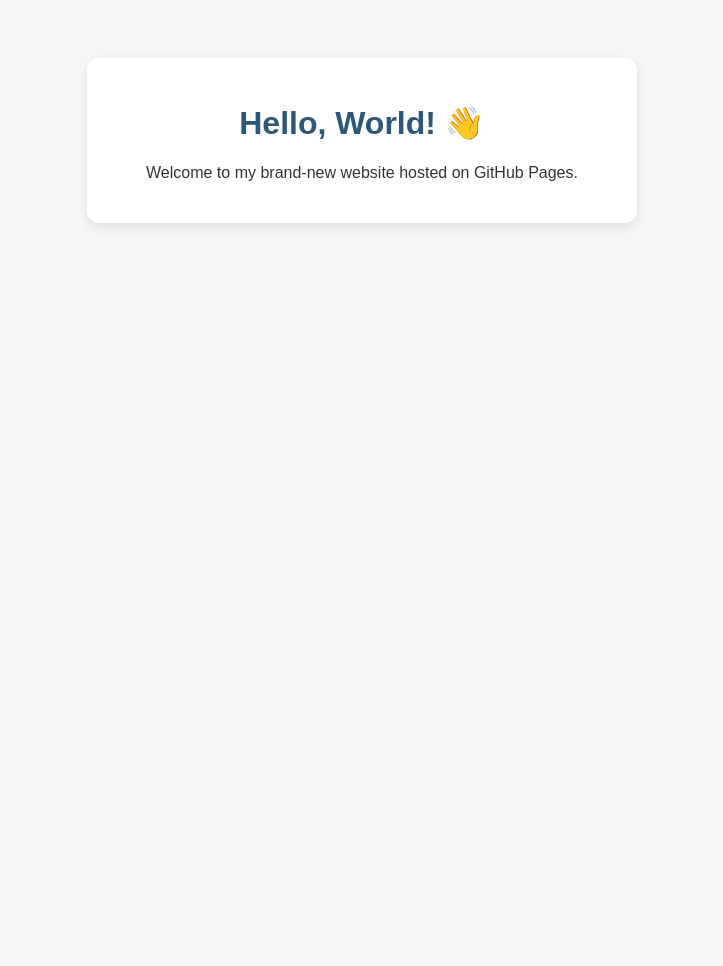
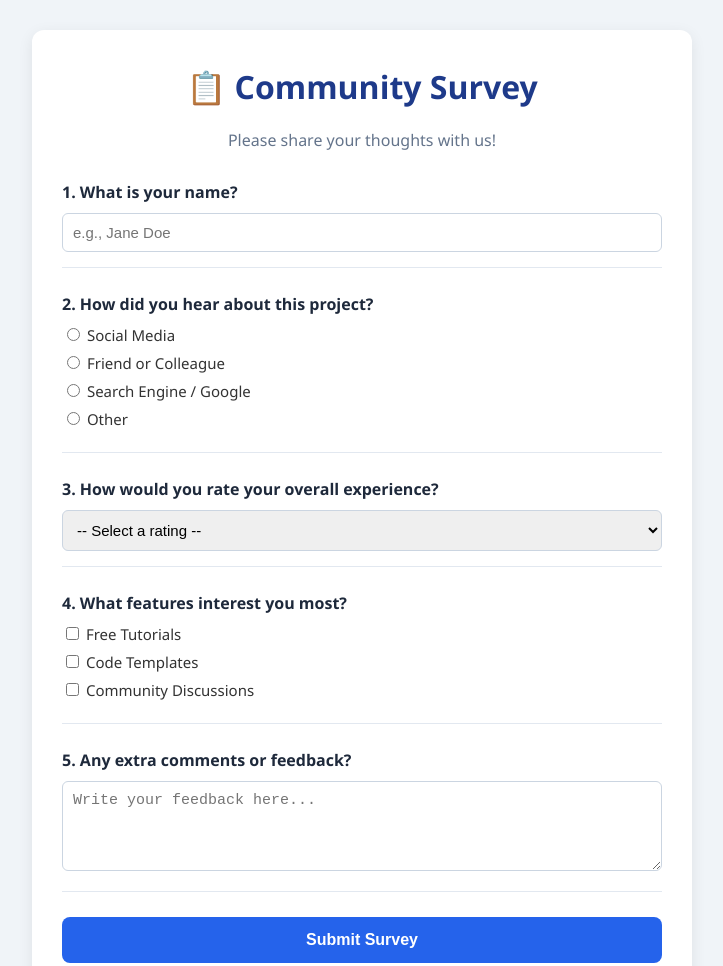
Before and after one commit to readerofcode/test-website, a plain HTML site: page index.html in a window 1280 px wide. Shown: the top 966 px of the page, without its empty margins (278-1001 px from the left). Before the commit the page ends 800 px from the top, so only its background shows below. Drawn offline with Linux system fonts and the light colour scheme.

Commit message:
Revamp HTML structure for community survey page
add basic survey stuff

```diff
--- a/index.html
+++ b/index.html
@@ -1,34 +1,201 @@
 <!DOCTYPE html>
 <html lang="en">
 <head>
-  <meta charset="UTF-8">
-  <meta name="viewport" content="width=device-width, initial-scale=1.0">
-  <title>My First Website</title>
+  <meta charset="UTF-8" />
+  <meta name="viewport" content="width=device-width, initial-scale=1.0" />
+  <title>Quick Feedback Survey</title>
   <style>
     body {
-      font-family: Arial, sans-serif;
+      font-family: 'Segoe UI', Tahoma, Geneva, Verdana, sans-serif;
+      background-color: #f0f4f8;
+      color: #333;
+      margin: 0;
+      padding: 30px 15px;
+    }
+
+    .container {
+      max-width: 600px;
+      margin: 0 auto;
+      background: #ffffff;
+      padding: 35px 30px;
+      border-radius: 12px;
+      box-shadow: 0 4px 15px rgba(0, 0, 0, 0.08);
+    }
+
+    h1 {
+      margin-top: 0;
+      color: #1e3a8a;
       text-align: center;
-      padding: 50px;
-      background-color: #f4f7f6;
-      color: #333;
     }
-    h1 {
-      color: #2b5876;
+
+    p.subtitle {
+      text-align: center;
+      color: #64748b;
+      margin-bottom: 30px;
     }
-    .card {
-      background: white;
-      max-width: 500px;
-      margin: 0 auto;
-      padding: 25px;
-      border-radius: 12px;
-      box-shadow: 0 4px 12px rgba(0, 0, 0, 0.1);
+
+    .question-block {
+      margin-bottom: 25px;
+      padding-bottom: 15px;
+      border-bottom: 1px solid #e2e8f0;
+    }
+
+    label.question-title {
+      font-weight: 600;
+      display: block;
+      margin-bottom: 10px;
+      color: #1e293b;
+    }
+
+    /* Text & Dropdown Inputs */
+    input[type="text"],
+    input[type="email"],
+    select,
+    textarea {
+      width: 100%;
+      padding: 10px;
+      border: 1.5px solid #cbd5e1;
+      border-radius: 6px;
+      box-sizing: border-box;
+      font-size: 15px;
+    }
+
+    input:focus, select:focus, textarea:focus {
+      outline: none;
+      border-color: #3b82f6;
+    }
+
+    /* Radio & Checkbox options */
+    .option-label {
+      display: block;
+      margin-bottom: 8px;
+      cursor: pointer;
+      font-size: 15px;
+    }
+
+    /* Submit Button */
+    button {
+      background-color: #2563eb;
+      color: white;
+      border: none;
+      width: 100%;
+      padding: 14px;
+      font-size: 16px;
+      font-weight: 600;
+      border-radius: 8px;
+      cursor: pointer;
+      transition: background-color 0.2s ease;
+    }
+
+    button:hover {
+      background-color: #1d4ed8;
+    }
+
+    /* Success / Result Box */
+    #thankYouBox {
+      display: none;
+      text-align: center;
+      padding: 20px;
+      background: #ecfdf5;
+      border: 1px solid #10b981;
+      border-radius: 8px;
+      color: #065f46;
+      margin-top: 20px;
     }
   </style>
 </head>
 <body>
-  <div class="card">
-    <h1>Hello, World! 👋</h1>
-    <p>Welcome to my brand-new website hosted on GitHub Pages.</p>
+
+  <div class="container">
+    <h1>📋 Community Survey</h1>
+    <p class="subtitle">Please share your thoughts with us!</p>
+
+    <!-- Survey Form -->
+    <form id="surveyForm">
+
+      <!-- Question 1: Text Input -->
+      <div class="question-block">
+        <label class="question-title" for="fullName">1. What is your name?</label>
+        <input type="text" id="fullName" name="fullName" placeholder="e.g., Jane Doe" required />
+      </div>
+
+      <!-- Question 2: Radio Buttons (Select one) -->
+      <div class="question-block">
+        <label class="question-title">2. How did you hear about this project?</label>
+        <label class="option-label">
+          <input type="radio" name="source" value="Social Media" required /> Social Media
+        </label>
+        <label class="option-label">
+          <input type="radio" name="source" value="Friend or Colleague" /> Friend or Colleague
+        </label>
+        <label class="option-label">
+          <input type="radio" name="source" value="Search Engine" /> Search Engine / Google
+        </label>
+        <label class="option-label">
+          <input type="radio" name="source" value="Other" /> Other
+        </label>
+      </div>
+
+      <!-- Question 3: Dropdown Rating -->
+      <div class="question-block">
+        <label class="question-title" for="rating">3. How would you rate your overall experience?</label>
+        <select id="rating" name="rating" required>
+          <option value="">-- Select a rating --</option>
+          <option value="⭐⭐⭐⭐⭐ Excellent">⭐⭐⭐⭐⭐ Excellent</option>
+          <option value="⭐⭐⭐⭐ Good">⭐⭐⭐⭐ Good</option>
+          <option value="⭐⭐⭐ Neutral">⭐⭐⭐ Neutral</option>
+          <option value="⭐⭐ Poor">⭐⭐ Poor</option>
+        </select>
+      </div>
+
+      <!-- Question 4: Checkboxes (Select multiple) -->
+      <div class="question-block">
+        <label class="question-title">4. What features interest you most?</label>
+        <label class="option-label">
+          <input type="checkbox" name="interests" value="Tutorials" /> Free Tutorials
+        </label>
+        <label class="option-label">
+          <input type="checkbox" name="interests" value="Templates" /> Code Templates
+        </label>
+        <label class="option-label">
+          <input type="checkbox" name="interests" value="Community" /> Community Discussions
+        </label>
+      </div>
+
+      <!-- Question 5: Textarea (Open-ended comments) -->
+      <div class="question-block">
+        <label class="question-title" for="comments">5. Any extra comments or feedback?</label>
+        <textarea id="comments" name="comments" rows="4" placeholder="Write your feedback here..."></textarea>
+      </div>
+
+      <!-- Submit Button -->
+      <button type="submit">Submit Survey</button>
+    </form>
+
+    <!-- Thank you message container -->
+    <div id="thankYouBox">
+      <h2>🎉 Thank you for participating!</h2>
+      <p id="submissionSummary"></p>
+    </div>
   </div>
+
+  <script>
+    // Handle form submission without reloading the page
+    document.getElementById('surveyForm').addEventListener('submit', function(e) {
+      e.preventDefault(); // Prevents page reload
+
+      const name = document.getElementById('fullName').value;
+      const rating = document.getElementById('rating').value;
+
+      // Hide the form
+      document.getElementById('surveyForm').style.display = 'none';
+
+      // Show the thank you message
+      const thankYouBox = document.getElementById('thankYouBox');
+      const summaryText = document.getElementById('submissionSummary');
+      summaryText.textContent = `Thanks, ${name}! Your rating (${rating}) and feedback have been recorded.`;
+      thankYouBox.style.display = 'block';
+    });
+  </script>
 </body>
 </html>
```
